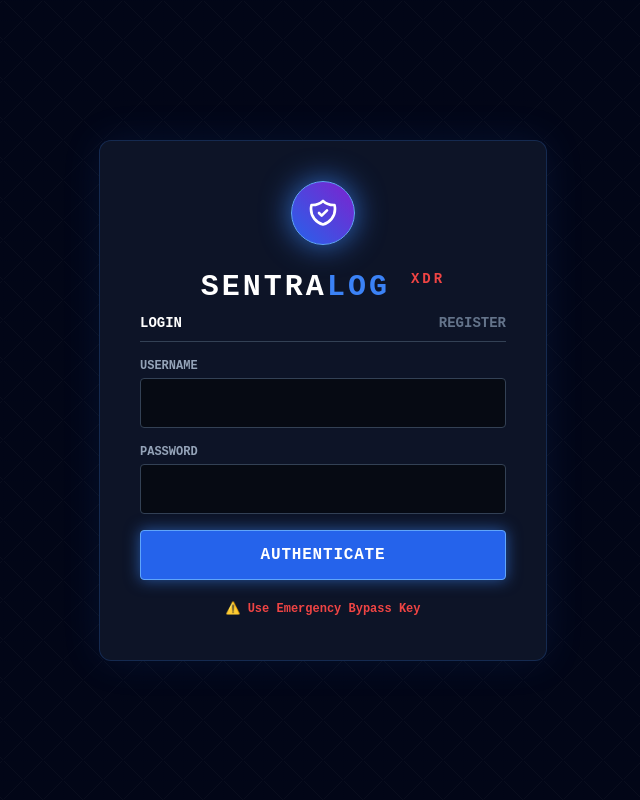
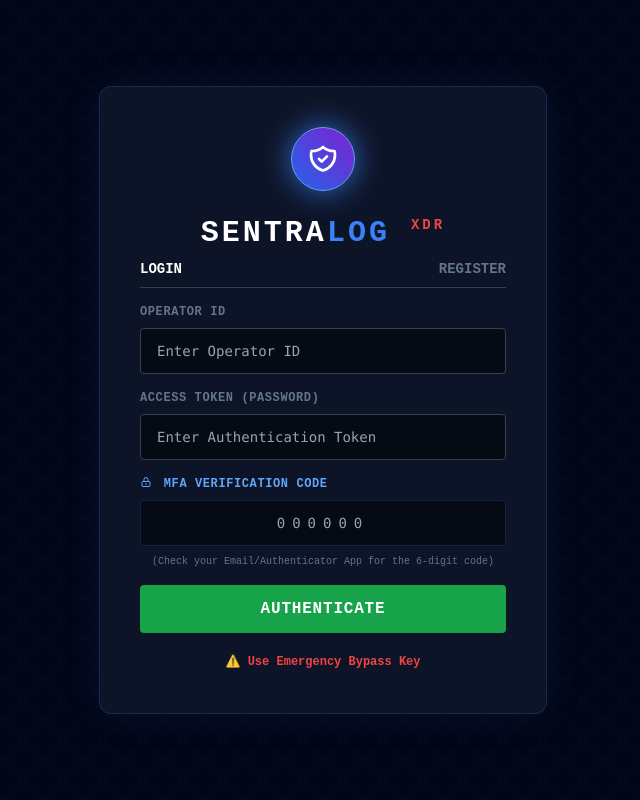
Before and after one commit to cyberlab0/SentraLog, a Flask app: page /login in a window 1280 px wide. Shown: the whole page, without its empty margins (317-957 px from the left). Run offline with Flask 3, Linux system fonts and the light colour scheme; some libraries are stand-ins or nearby versions.

Commit message:
Security Hardening: Rate Limiting, Headers, 2FA, RBAC

```diff
--- a/app.py
+++ b/app.py
@@ -2,12 +2,31 @@ import os
 import sqlite3
 import random
 import string
+import re
 from datetime import datetime
 from flask import Flask, render_template, request, jsonify, redirect, url_for, session, g
 from werkzeug.security import generate_password_hash, check_password_hash
+from flask_limiter import Limiter
+from flask_limiter.util import get_remote_address
 import requests
 
 app = Flask(__name__)
+
+# Security Hardening - Rate Limiter
+limiter = Limiter(
+    get_remote_address,
+    app=app,
+    default_limits=["200 per day", "50 per hour"],
+    storage_uri="memory://"
+)
+
+@app.after_request
+def add_security_headers(response):
+    response.headers['Strict-Transport-Security'] = 'max-age=31536000; includeSubDomains'
+    response.headers['X-Content-Type-Options'] = 'nosniff'
+    response.headers['X-Frame-Options'] = 'DENY'
+    response.headers['Content-Security-Policy'] = "default-src 'self' 'unsafe-inline' 'unsafe-eval' https://cdn.tailwindcss.com; img-src 'self' data: https:;"
+    return response
 
 # Security Hardening
 app.config['SESSION_COOKIE_SECURE'] = True
@@ -94,13 +113,17 @@ def login():
     return render_template('login.html')
 
 @app.route('/api/auth/register', methods=['POST'])
+@limiter.limit("5 per minute")
 def register():
     data = request.json
     username, password, role = data.get('username'), data.get('password'), data.get('role')
     ip = request.remote_addr
     location = "Lagos, NG (ISP: MainOne)" if random.random() > 0.5 else "New York, US (ISP: Verizon)" # Mock Geolocation
 
+    # Input Validation (Sanitization)
     if not username or not password or not role: return jsonify({'error': 'Missing fields'}), 400
+    if not re.match("^[a-zA-Z0-9_.-]+$", username) or len(username) < 3: return jsonify({'error': 'Invalid username format'}), 400
+    if len(password) < 8: return jsonify({'error': 'Password must be at least 8 characters'}), 400
     if username == MASTER_USER: return jsonify({'error': 'Reserved username'}), 400
 
     db = get_db()
@@ -114,14 +137,17 @@ def register():
         return jsonify({'error': 'Username already exists'}), 400
 
 @app.route('/api/auth/login', methods=['POST'])
+@limiter.limit("10 per minute")
 def auth_login():
     data = request.json
     username, password = data.get('username'), data.get('password')
+    two_factor = data.get('two_factor')
     ip = request.remote_addr
     location = "Lagos, NG" if random.random() > 0.5 else "London, UK"
 
     # Super Admin Check
     if username == MASTER_USER and password == MASTER_PASS:
+        if two_factor != '123456': return jsonify({'error': 'Invalid 2FA Code'}), 401
         session['logged_in'] = True
         session['role'] = 'Super Admin'
         session['username'] = username
@@ -134,6 +160,10 @@ def auth_login():
     user = cur.fetchone()
 
     if user and check_password_hash(user['password_hash'], password):
+        if two_factor != '123456':
+            log_audit(username, "Login Blocked - Invalid 2FA Code", ip, location)
+            return jsonify({'error': 'Invalid 2FA Code'}), 401
+
         if user['status'] != 'approved':
             log_audit(username, "Login Blocked - Account Pending Admin Approval", ip, location)
             return jsonify({'error': 'Account pending Super Admin approval. Access Denied.'}), 403
@@ -147,6 +177,7 @@ def auth_login():
     return jsonify({'error': 'Invalid Credentials'}), 401
 
 @app.route('/api/auth/emergency', methods=['POST'])
+@limiter.limit("5 per minute")
 def emergency_login():
     code = request.json.get('code')
     ip = request.remote_addr
@@ -209,6 +240,7 @@ def approve_user():
 # --- Escalation & Playbooks ---
 @app.route('/api/escalate', methods=['POST'])
 def escalate_incident():
+    if 'logged_in' not in session: return jsonify({'error': 'Unauthorized'}), 401
     threat = request.json.get('threat')
     level = request.json.get('level') # e.g. SOC2, Manager
     log_audit(session.get('username'), f"Escalated threat '{threat}' to {level}", request.remote_addr)
@@ -217,6 +249,7 @@ def escalate_incident():
 # --- Cloud Sandbox Detonator (URLScan / VT) ---
 @app.route('/api/sandbox/detonate', methods=['POST'])
 def sandbox_detonate():
+    if 'logged_in' not in session: return jsonify({'error': 'Unauthorized'}), 401
     url = request.json.get('url')
     # Simulated connection to URLScan.io and VirusTotal using provided API keys
     # In a real environment, this makes HTTP requests to urlscan.io/api/v1/scan and virustotal.com/api/v3/urls
@@ -234,6 +267,7 @@ def sandbox_detonate():
 # --- Legacy Endpoints (Map, Timeline, UEBA, SOAR) preserved ---
 @app.route('/api/analytics/map_data', methods=['GET'])
 def map_data():
+    if 'logged_in' not in session: return jsonify({'error': 'Unauthorized'}), 401
     vectors = [
         {"lat": 55.75, "lng": 37.61, "source": "RU", "target_lat": 38.90, "target_lng": -77.03, "type": "Brute Force", "severity": "critical"},
         {"lat": 39.90, "lng": 116.40, "source": "CN", "target_lat": 37.77, "target_lng": -122.41, "type": "DDoS", "severity": "medium"}
@@ -242,10 +276,12 @@ def map_data():
 
 @app.route('/api/analytics/timeline', methods=['GET'])
 def incident_timeline():
+    if 'logged_in' not in session: return jsonify({'error': 'Unauthorized'}), 401
     return jsonify([{"time": get_live_time(), "type": "recon", "title": "Unauthorized Access Attempt", "desc": "IP scan matched blocked signature.", "eli5": "An attacker is checking our doors."}])
 
 @app.route('/api/analytics/ueba', methods=['GET'])
 def ueba_data():
+    if 'logged_in' not in session: return jsonify({'error': 'Unauthorized'}), 401
     return jsonify([{"user": "j.smith", "risk_score": 92, "event": "Impossible Travel", "details": "Login from Lagos -> Moscow", "action": "Account Suspended"}])
 
 if __name__ == '__main__':
--- a/requirements.txt
+++ b/requirements.txt
@@ -2,3 +2,4 @@ flask==3.0.3
 requests==2.32.3
 python-dotenv==1.0.1
 gunicorn==22.0.0
+Flask-Limiter==3.7.0
--- a/templates/login.html
+++ b/templates/login.html
@@ -32,15 +32,20 @@
                 <button onclick="switchView('login')" class="text-white font-bold text-sm">LOGIN</button>
                 <button onclick="switchView('register')" class="text-slate-500 hover:text-white font-bold text-sm transition-colors">REGISTER</button>
             </div>
-            <div>
-                <label class="block text-xs font-bold text-slate-400 mb-1 uppercase">Username</label>
-                <input type="text" id="l-user" class="w-full bg-black/50 border border-slate-700 rounded px-4 py-3 text-white focus:outline-none focus:border-blue-500">
+            <div class="mb-6">
+                <label class="block text-xs font-bold text-slate-500 uppercase tracking-wider mb-2" for="operator-id">Operator ID</label>
+                <input class="w-full bg-black/50 border border-slate-700 text-slate-300 rounded px-4 py-3 font-mono text-sm focus:outline-none focus:border-green-500 transition-colors" id="operator-id" type="text" placeholder="Enter Operator ID">
             </div>
-            <div>
-                <label class="block text-xs font-bold text-slate-400 mb-1 uppercase">Password</label>
-                <input type="password" id="l-pass" class="w-full bg-black/50 border border-slate-700 rounded px-4 py-3 text-white focus:outline-none focus:border-blue-500">
+            <div class="mb-6">
+                <label class="block text-xs font-bold text-slate-500 uppercase tracking-wider mb-2" for="auth-token">Access Token (Password)</label>
+                <input class="w-full bg-black/50 border border-slate-700 text-slate-300 rounded px-4 py-3 font-mono text-sm focus:outline-none focus:border-green-500 transition-colors" id="auth-token" type="password" placeholder="Enter Authentication Token">
             </div>
-            <button onclick="login()" class="w-full bg-blue-600 hover:bg-blue-500 text-white font-bold py-3 rounded border border-blue-400 shadow-[0_0_15px_rgba(59,130,246,0.6)] uppercase tracking-wider mt-4">Authenticate</button>
+            <div class="mb-8">
+                <label class="block text-xs font-bold text-blue-400 uppercase tracking-wider mb-2" for="two-factor"><svg class="w-3 h-3 inline-block -mt-1 mr-1" fill="none" stroke="currentColor" viewBox="0 0 24 24"><path stroke-linecap="round" stroke-linejoin="round" stroke-width="2" d="M12 15v2m-6 4h12a2 2 0 002-2v-6a2 2 0 00-2-2H6a2 2 0 00-2 2v6a2 2 0 002 2zm10-10V7a4 4 0 00-8 0v4h8z"></path></svg> MFA Verification Code</label>
+                <input class="w-full bg-black/50 border border-blue-900/50 text-blue-300 rounded px-4 py-3 font-mono text-sm focus:outline-none focus:border-blue-500 transition-colors text-center tracking-[0.5em]" id="two-factor" type="text" placeholder="000000" maxlength="6">
+                <p class="text-[10px] text-slate-500 mt-2 text-center">(Check your Email/Authenticator App for the 6-digit code)</p>
+            </div>
+            <button onclick="login()" class="w-full bg-green-600 hover:bg-green-500 text-white font-bold py-3 px-4 rounded transition-all duration-300 flex justify-center items-center gap-2 group uppercase tracking-wider mt-4">Authenticate</button>
 
             <div class="text-center mt-6">
                 <button onclick="switchView('emergency')" class="text-red-500 text-xs font-bold hover:underline">⚠️ Use Emergency Bypass Key</button>
@@ -99,12 +104,13 @@
         }
 
         async function login() {
-            const u = document.getElementById('l-user').value;
-            const p = document.getElementById('l-pass').value;
-            if(!u || !p) return showError("Enter credentials.");
+            const username = document.getElementById('operator-id').value;
+            const password = document.getElementById('auth-token').value;
+            const two_factor = document.getElementById('two-factor').value;
+            if(!username || !password || !two_factor) return showError("Fill all fields.");
 
             try {
-                const res = await fetch('/api/auth/login', { method: 'POST', headers: { 'Content-Type': 'application/json' }, body: JSON.stringify({username: u, password: p}) });
+                const res = await fetch('/api/auth/login', { method: 'POST', headers: { 'Content-Type': 'application/json' }, body: JSON.stringify({username, password, two_factor}) });
                 const data = await res.json();
                 if (data.status === 'success') window.location.href = '/dashboard';
                 else showError(data.error || "Login Failed");
```
